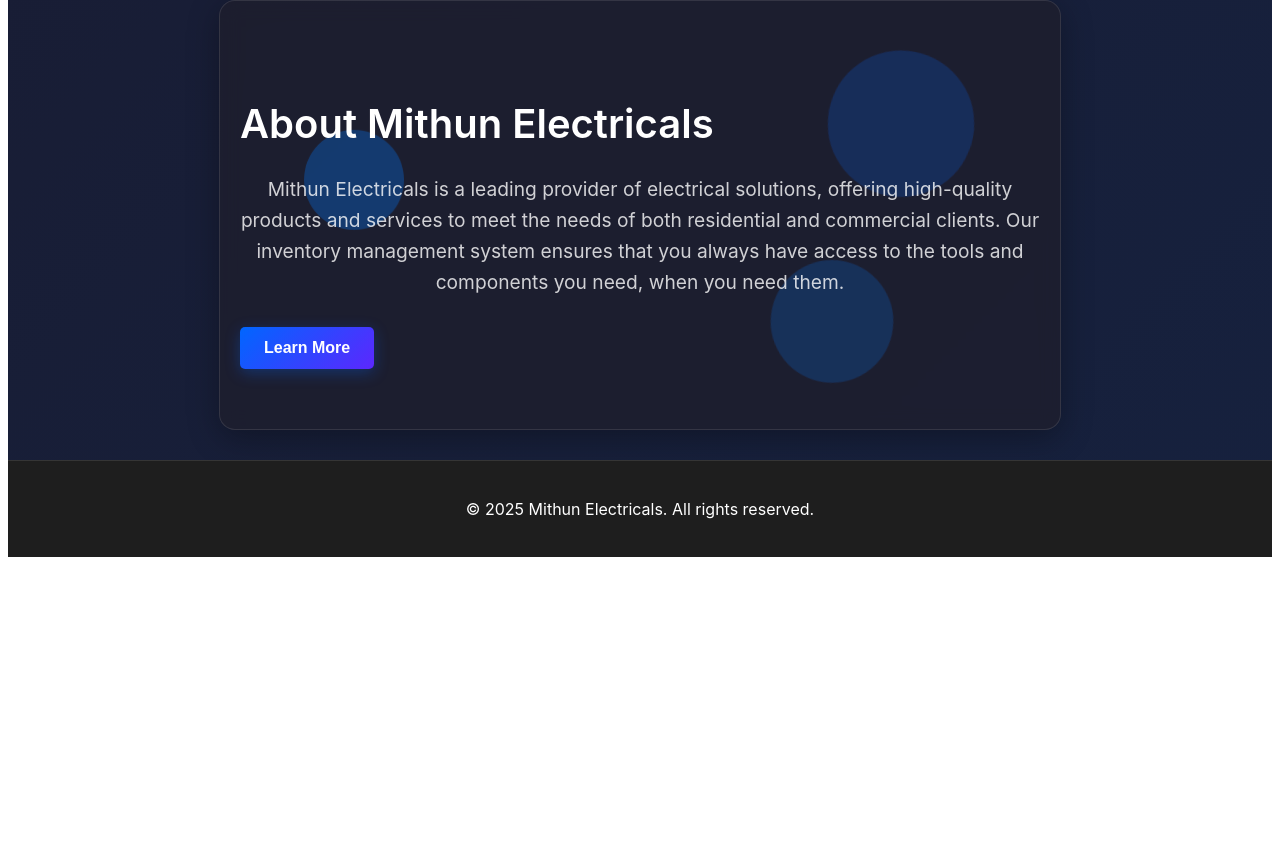
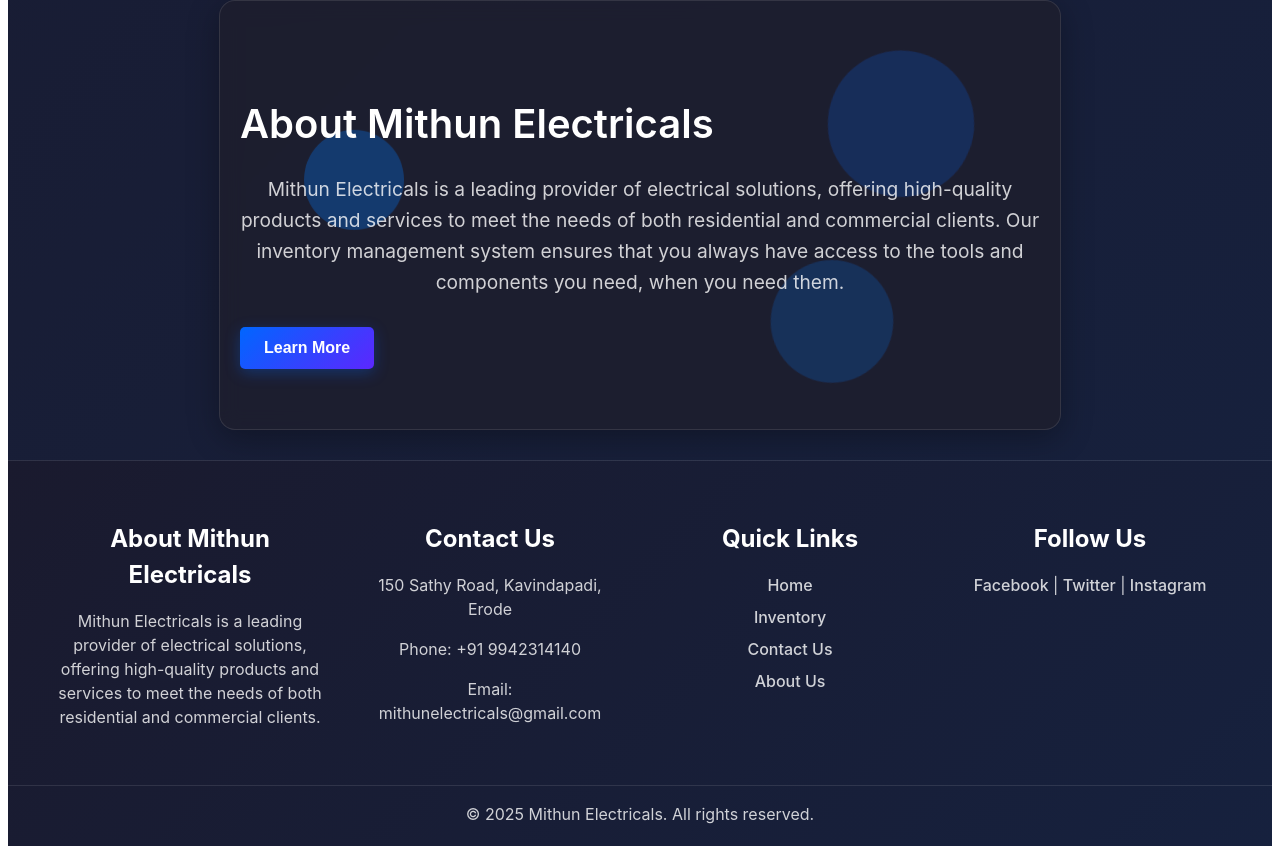
Before and after one commit to Pradheep-S/inventory-manager, a React (Vite) app in the folder client/: page / in a window 1280 px wide. Shown: the part 1511-2365 px from the top of the page. Before the commit the page ends 2076 px from the top, so only its background shows below. Built offline with nearby package versions, Linux system fonts and the light colour scheme.

Commit message:
Add Footer component and styles; update Navbar and Home pages

```diff
--- /dev/null
+++ b/client/src/components/Footer.css
@@ -0,0 +1,65 @@
+.footer {
+    background: linear-gradient(135deg, #1a1a2e 0%, #16213e 100%);
+    color: #e0e0e0;
+    padding: 2rem 0;
+    text-align: center;
+  }
+
+  .footer-container {
+    display: flex;
+    flex-wrap: wrap;
+    justify-content: space-around;
+    max-width: 1200px;
+    margin: 0 auto;
+  }
+
+  .footer-section {
+    flex: 1;
+    min-width: 200px;
+    margin: 1rem;
+  }
+
+  .footer-section h3 {
+    font-size: 1.5rem;
+    margin-bottom: 1rem;
+    color: #fff;
+  }
+
+  .footer-section p,
+  .footer-section ul,
+  .footer-section a {
+    font-size: 1rem;
+    color: rgba(255, 255, 255, 0.8);
+    margin-bottom: 0.5rem;
+  }
+
+  .footer-section ul {
+    list-style: none;
+    padding: 0;
+  }
+
+  .footer-section ul li {
+    margin-bottom: 0.5rem;
+  }
+
+  .footer-section ul li a {
+    color: rgba(255, 255, 255, 0.8);
+    text-decoration: none;
+    transition: color 0.3s ease;
+  }
+
+  .footer-section ul li a:hover {
+    color: #007bff;
+  }
+
+  .footer-bottom {
+    margin-top: 2rem;
+    border-top: 1px solid rgba(255, 255, 255, 0.1);
+    padding-top: 1rem;
+  }
+
+  .footer-bottom p {
+    margin: 0;
+    font-size: 1rem;
+    color: rgba(255, 255, 255, 0.8);
+  }
--- /dev/null
+++ b/client/src/components/Footer.jsx
@@ -0,0 +1,44 @@
+import "./Footer.css";
+
+const Footer = () => {
+  return (
+    <footer className="footer">
+      <div className="footer-container">
+        <div className="footer-section">
+          <h3>About Mithun Electricals</h3>
+          <p>
+            Mithun Electricals is a leading provider of electrical solutions, offering high-quality products and services to meet the needs of both residential and commercial clients.
+          </p>
+        </div>
+        <div className="footer-section">
+          <h3>Contact Us</h3>
+          <p>150 Sathy Road, Kavindapadi, Erode</p>
+          <p>Phone: +91 9942314140</p>
+          <p>Email: mithunelectricals@gmail.com</p>
+        </div>
+        <div className="footer-section">
+          <h3>Quick Links</h3>
+          <ul>
+            <li><a href="/">Home</a></li>
+            <li><a href="/inventory">Inventory</a></li>
+            <li><a href="/contact">Contact Us</a></li>
+            <li><a href="/about">About Us</a></li>
+          </ul>
+        </div>
+        <div className="footer-section">
+          <h3>Follow Us</h3>
+          <p>
+            <a href="https://facebook.com" target="_blank" rel="noopener noreferrer">Facebook</a> |
+            <a href="https://twitter.com" target="_blank" rel="noopener noreferrer"> Twitter</a> |
+            <a href="https://instagram.com" target="_blank" rel="noopener noreferrer"> Instagram</a>
+          </p>
+        </div>
+      </div>
+      <div className="footer-bottom">
+        <p>&copy; 2025 Mithun Electricals. All rights reserved.</p>
+      </div>
+    </footer>
+  );
+};
+
+export default Footer;
--- a/client/src/components/Navbar.css
+++ b/client/src/components/Navbar.css
@@ -116,13 +116,13 @@
     .logo {
       font-size: 1.5em;
       font-weight: bold;
-      color: #0066ff; /* Blue color for logo */
+      color: #ff6347; /* Blue color for logo */
       cursor: pointer;
       transition: color 0.3s ease;
     }
 
     .logo:hover {
-      color: #5c27fe; /* Gradient end color on hover */
+      color: #ff6347; /* Gradient end color on hover */
     }
 
     /* Nav Links */
@@ -152,7 +152,7 @@
     }
 
     .nav-links a:hover {
-      color: #0066ff; /* Blue color for hover effect */
+      color: #ff6347; /* Blue color for hover effect */
       transform: translateY(-2px); /* Slight lift effect */
     }
 
--- a/client/src/components/Navbar.jsx
+++ b/client/src/components/Navbar.jsx
@@ -17,7 +17,7 @@
           <li><Link to="/" onClick={() => setIsMenuOpen(false)}>Home</Link></li>
           <li><Link to="/inventory" onClick={() => setIsMenuOpen(false)}>Inventory</Link></li>
           <li><Link to="/contact" onClick={() => setIsMenuOpen(false)}>Contact Us</Link></li>
-          <li><Link to="/admin-login" onClick={() => setIsMenuOpen(false)}>Login as Admin</Link></li>
+          <li><Link to="/admin-login" onClick={() => setIsMenuOpen(false)}>Admin</Link></li>
 
         </ul>
       </div>
--- a/client/src/pages/Home.jsx
+++ b/client/src/pages/Home.jsx
@@ -1,5 +1,6 @@
 import { useNavigate } from "react-router-dom";
 import "./Home.css";
+import Footer from "../components/Footer";
 
 const Home = () => {
   const navigate = useNavigate();
@@ -58,6 +59,7 @@
             </div>
             <div className="card">
               <span className="icon">📞</span>
+
               <h3>24/7 Support</h3>
               <p>Our team is always available to assist you with your electrical needs.</p>
             </div>
@@ -86,9 +88,7 @@
         </section>
 
         {/* Footer */}
-        <footer className="footer">
-          <p>&copy; 2025 Mithun Electricals. All rights reserved.</p>
-        </footer>
+        <Footer />
       </div>
     </div>
   );
```
